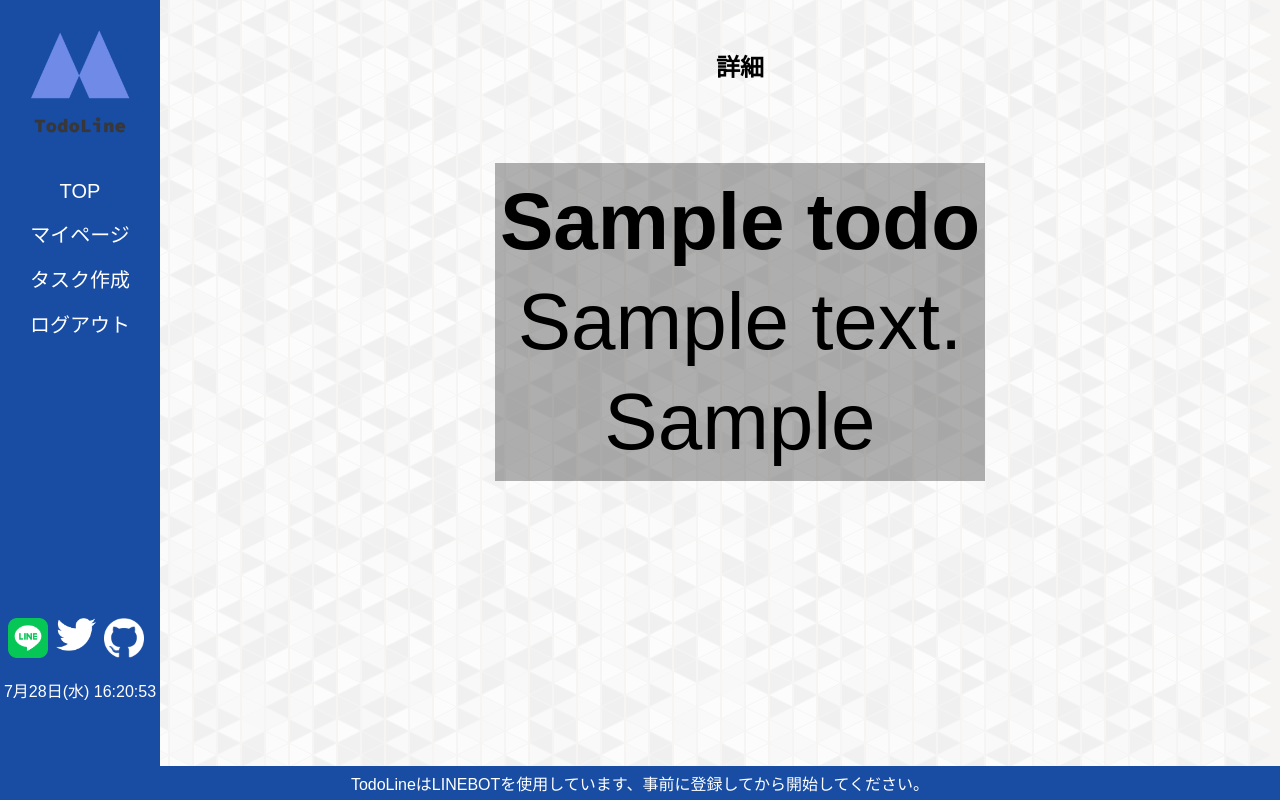
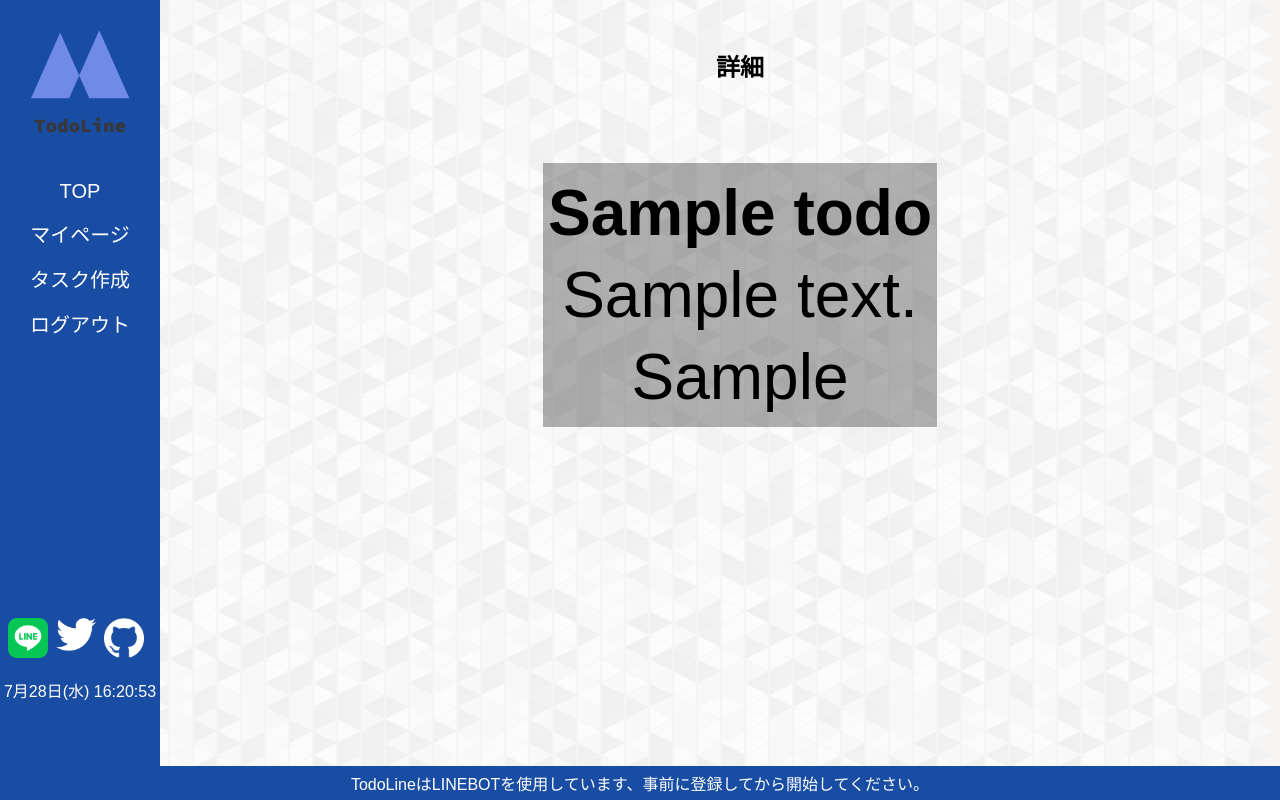
Before and after one commit to ShoKatsuki06/flask-todo-app, a Flask app: page /detail/1 in a window 1280 px wide. Run offline with Flask 2, Linux system fonts and the light colour scheme; the visitor is signed in with stand-in values (Sample User, id 1); tables that the repository leaves empty or names only in its code hold one stand-in row (values such as "Sample post"); data that the repository does not hold is empty.

Commit message:
change css

```diff
--- a/static/css/style.css
+++ b/static/css/style.css
@@ -274,7 +274,7 @@ footer {
 /*詳細ページ*/
 .detail {
   padding: 5px;
-  font-size: 10vh;
+  font-size: 8vh;
   border-collapse: separate;
   border-spacing: 0px 0.5rem;
   background-color: rgba(0,0,0,0.3);
```
